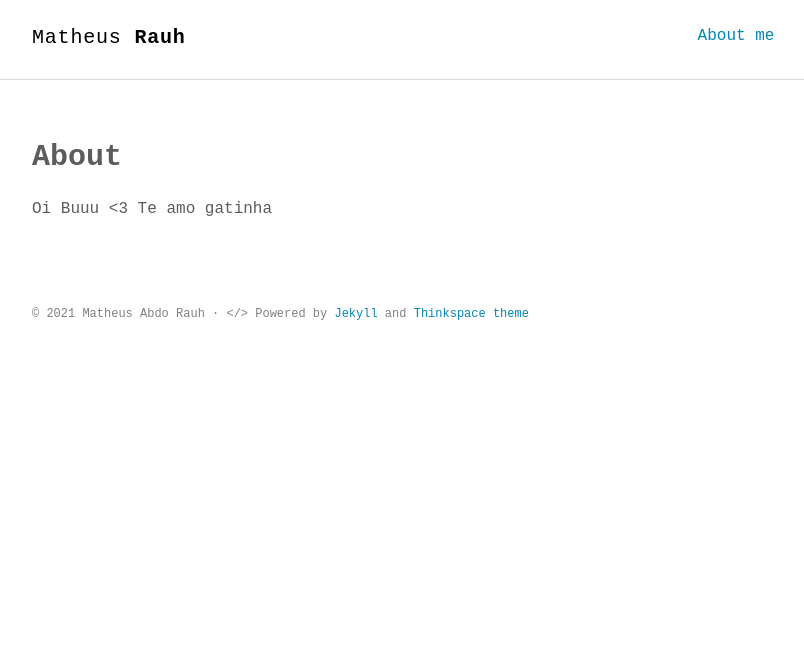
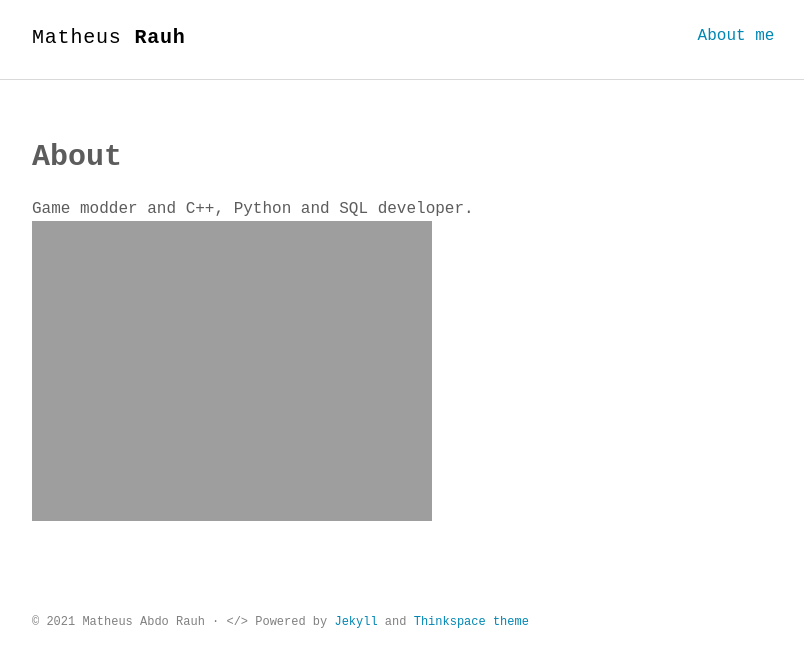
Before and after one commit to m-rauh/m-rauh.github.io, a Jekyll site: the page built from about.md, in a window 1280 px wide. Shown: the top 667 px of the page, without its empty margins (232-1036 px from the left). Built offline with Jekyll 4.4.1, drawn with Linux system fonts in a browser that asks for light colours; some web fonts are replaced.

Commit message:
Update about.md

```diff
--- a/about.md
+++ b/about.md
@@ -4,5 +4,5 @@ title: About
 permalink: /about/
 ---
 
-Oi Buuu <3
-Te amo gatinha
+Game modder and C++, Python and SQL developer.
+![sit]({{ site.url }}/assets/sit.jpg)
```
